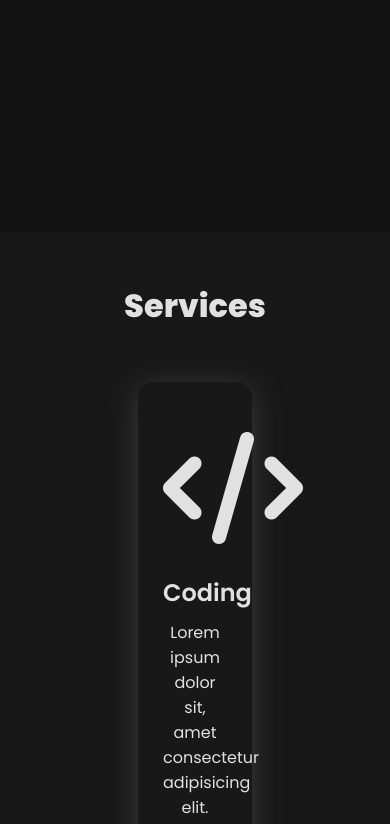
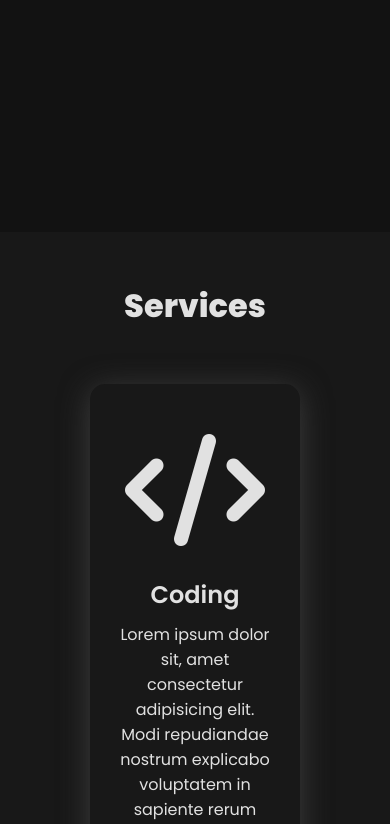
Before and after one commit to AbdelhafidRahab/My_Portfolio_HTML_and_CSS_Template, a plain HTML site: page index.html in a window 390 px wide. Shown: the part 612-1436 px from the top of the page. Drawn offline with Linux system fonts and the light colour scheme.

Commit message:
Update index.css

```diff
--- a/Css/index.css
+++ b/Css/index.css
@@ -238,4 +238,17 @@ footer a {
     .content form input[type="submit"] {
         padding: 10px 15px;
     }
+    section {
+        padding: 50px 50px;
+    }
 }
+@media (max-width:520px) {
+    section {
+        padding: 50px 20px;
+    }
+}
+@media (max-width:300px) {
+    section {
+        padding: 50px 0px;
+    }
+}
```
